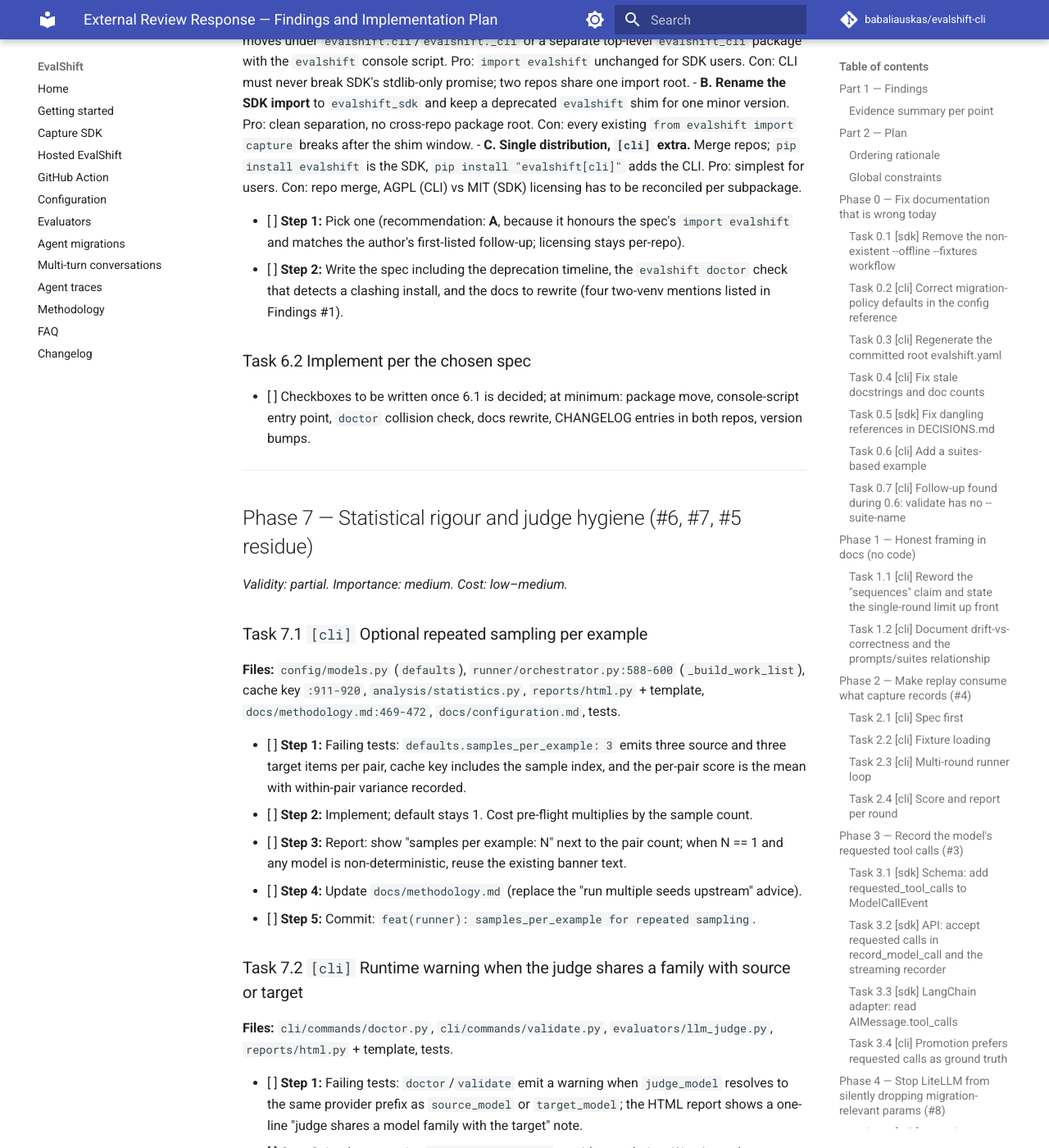
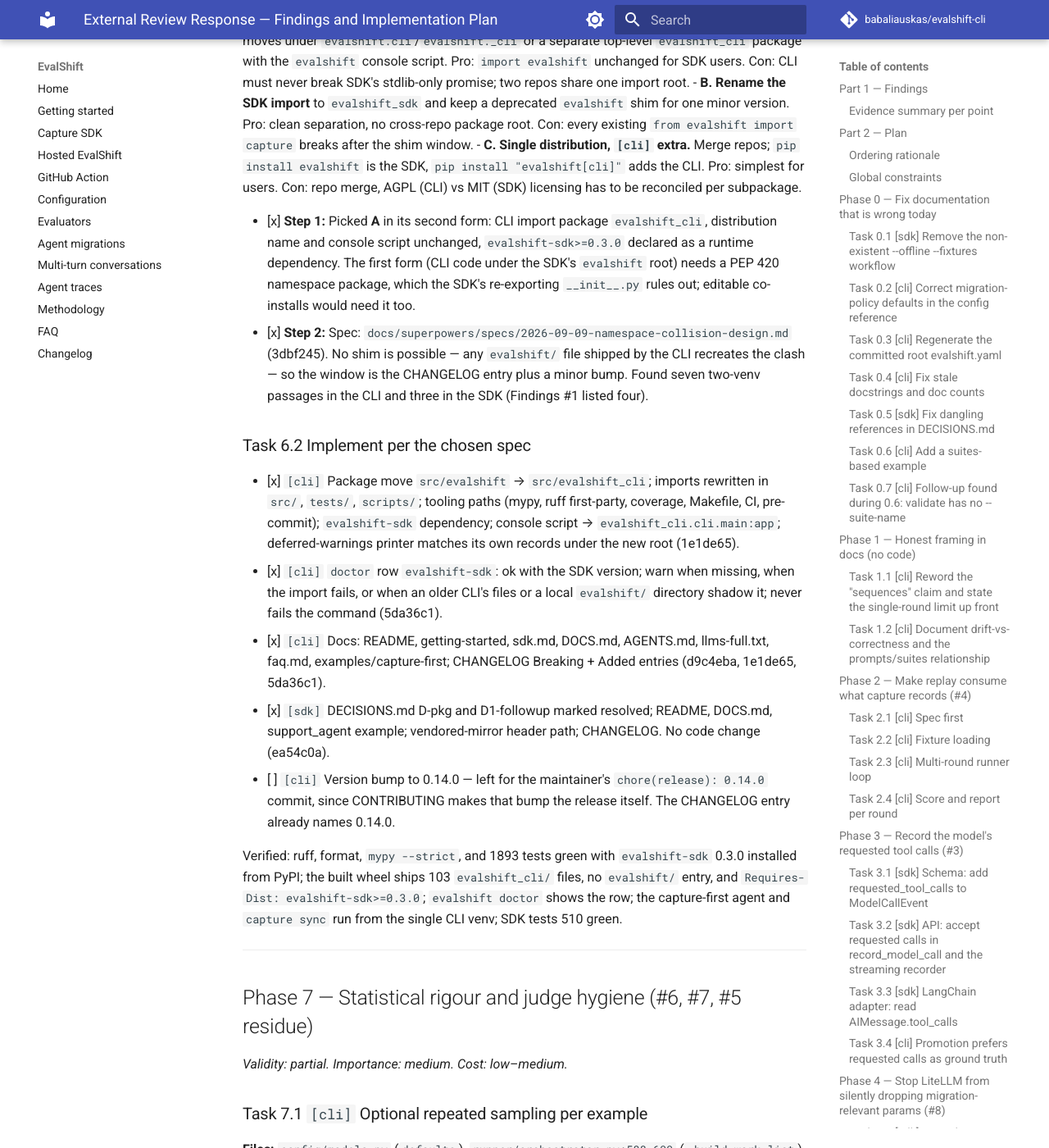
Before and after one commit to babaliauskas/evalshift-cli, an MkDocs documentation site: the page built from docs/superpowers/plans/2026-09-08-external-review-response.md, in a window 1280 px wide and 1400 px high, scrolled down 14954 px. Shown: the whole window at 82% size. Built offline with MkDocs 1.6.1 and Material for MkDocs 9.7.7, drawn with Linux system fonts in a browser that asks for light colours; comment, search, counter and statistics services are not loaded; some of the changed text lies outside the part shown.

Commit message:
docs(plan): Phase 6 done — namespace collision resolved
Task 6.1 decided and specced; 6.2 implemented in the CLI (rename, doctor
row, docs) and the SDK (docs). The 0.14.0 version bump stays with the
release commit per CONTRIBUTING.

Co-Authored-By: Claude Fable 5.1 <noreply@anthropic.com>
Claude-Session: https://claude.ai/code/session_01RhrRzsac8qQKmVEb5QhkkR

```diff
--- a/docs/superpowers/plans/2026-09-08-external-review-response.md
+++ b/docs/superpowers/plans/2026-09-08-external-review-response.md
@@ -363,12 +363,18 @@ Options already named by the author:
 - **B. Rename the SDK import** to `evalshift_sdk` and keep a deprecated `evalshift` shim for one minor version. Pro: clean separation, no cross-repo package root. Con: every existing `from evalshift import capture` breaks after the shim window.
 - **C. Single distribution, `[cli]` extra.** Merge repos; `pip install evalshift` is the SDK, `pip install "evalshift[cli]"` adds the CLI. Pro: simplest for users. Con: repo merge, AGPL (CLI) vs MIT (SDK) licensing has to be reconciled per subpackage.
 
-- [ ] **Step 1:** Pick one (recommendation: **A**, because it honours the spec's `import evalshift` and matches the author's first-listed follow-up; licensing stays per-repo).
-- [ ] **Step 2:** Write the spec including the deprecation timeline, the `evalshift doctor` check that detects a clashing install, and the docs to rewrite (four two-venv mentions listed in Findings #1).
+- [x] **Step 1:** Picked **A** in its second form: CLI import package `evalshift_cli`, distribution name and console script unchanged, `evalshift-sdk>=0.3.0` declared as a runtime dependency. The first form (CLI code under the SDK's `evalshift` root) needs a PEP 420 namespace package, which the SDK's re-exporting `__init__.py` rules out; editable co-installs would need it too.
+- [x] **Step 2:** Spec: `docs/superpowers/specs/2026-09-09-namespace-collision-design.md` (3dbf245). No shim is possible — any `evalshift/` file shipped by the CLI recreates the clash — so the window is the CHANGELOG entry plus a minor bump. Found seven two-venv passages in the CLI and three in the SDK (Findings #1 listed four).
 
 ### Task 6.2 Implement per the chosen spec
 
-- [ ] Checkboxes to be written once 6.1 is decided; at minimum: package move, console-script entry point, `doctor` collision check, docs rewrite, CHANGELOG entries in both repos, version bumps.
+- [x] `[cli]` Package move `src/evalshift` → `src/evalshift_cli`; imports rewritten in `src/`, `tests/`, `scripts/`; tooling paths (mypy, ruff first-party, coverage, Makefile, CI, pre-commit); `evalshift-sdk` dependency; console script → `evalshift_cli.cli.main:app`; deferred-warnings printer matches its own records under the new root (1e1de65).
+- [x] `[cli]` `doctor` row `evalshift-sdk`: ok with the SDK version; warn when missing, when the import fails, or when an older CLI's files or a local `evalshift/` directory shadow it; never fails the command (5da36c1).
+- [x] `[cli]` Docs: README, getting-started, sdk.md, DOCS.md, AGENTS.md, llms-full.txt, faq.md, examples/capture-first; CHANGELOG Breaking + Added entries (d9c4eba, 1e1de65, 5da36c1).
+- [x] `[sdk]` DECISIONS.md D-pkg and D1-followup marked resolved; README, DOCS.md, support_agent example; vendored-mirror header path; CHANGELOG. No code change (ea54c0a).
+- [ ] `[cli]` Version bump to 0.14.0 — left for the maintainer's `chore(release): 0.14.0` commit, since CONTRIBUTING makes that bump the release itself. The CHANGELOG entry already names 0.14.0.
+
+  Verified: ruff, format, `mypy --strict`, and 1893 tests green with `evalshift-sdk` 0.3.0 installed from PyPI; the built wheel ships 103 `evalshift_cli/` files, no `evalshift/` entry, and `Requires-Dist: evalshift-sdk>=0.3.0`; `evalshift doctor` shows the row; the capture-first agent and `capture sync` run from the single CLI venv; SDK tests 510 green.
 
 ---
 
@@ -415,3 +421,4 @@ Options already named by the author:
 |---|---|---|
 | 2026-09-08 | — | Plan written from verified findings. |
 | 2026-09-08 | 0.1–0.6 | Phase 0 complete. cli: a2c8f24, cef4c85, 1861439, 54ff55f. sdk: 647e09f, 7853167. Found and logged Task 0.7 (validate lacks --suite-name). |
+| 2026-09-09 | 6.1–6.2 | Phase 6 done out of order (before 2–4, at the maintainer's request). cli: 3dbf245, 1e1de65, 5da36c1, d9c4eba. sdk: ea54c0a. Version bump deferred to the 0.14.0 release commit. |
```
